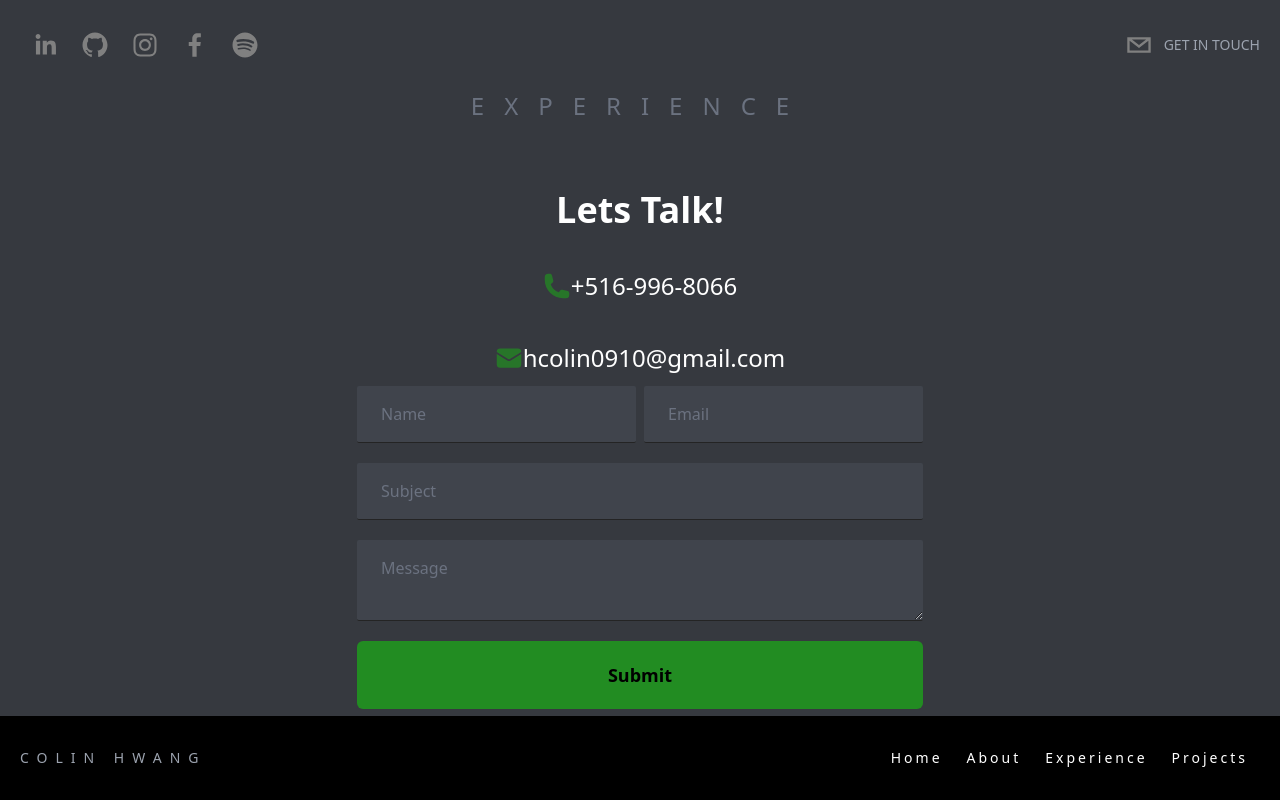
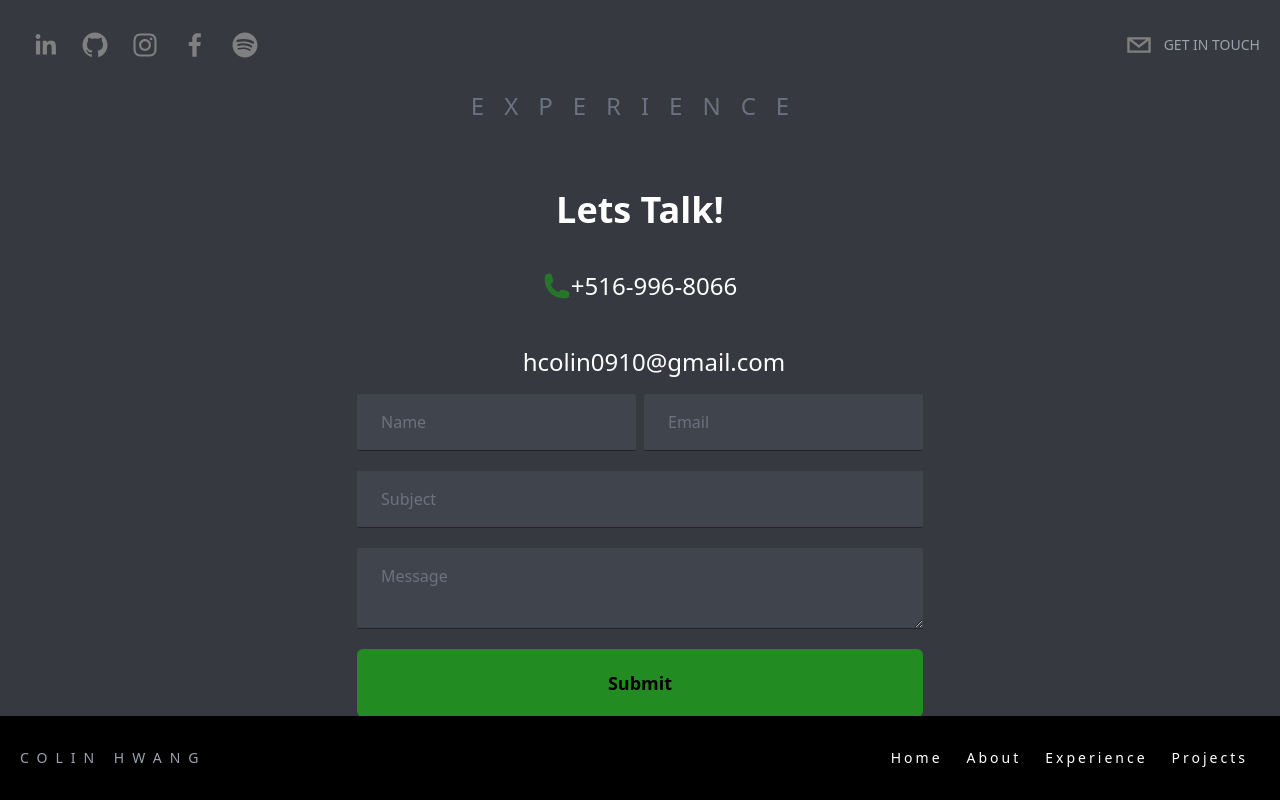
Before and after one commit to colinh09/Personal-Website, a Next.js app: page /Mail in a window 1280 px wide. Built offline with nearby package versions, Linux system fonts and the light colour scheme.

Commit message:
please please please

```diff
--- a/components/Contact.tsx
+++ b/components/Contact.tsx
@@ -43,7 +43,7 @@ function Contact({}: Props) {
                     </div>
 
                     <div className = "flex items-center justify-center">
-                        <EnvelopeIcon className = "text-[#228C22] h-7 w-7 animate-pulse"/>
+                        <EnvelopeIcon className = "text-[#228C22] h-7 w-7 animate-pulse pb-10"/>
                         <p className="text-2xl">hcolin0910@gmail.com</p>
                     </div>
 
```
